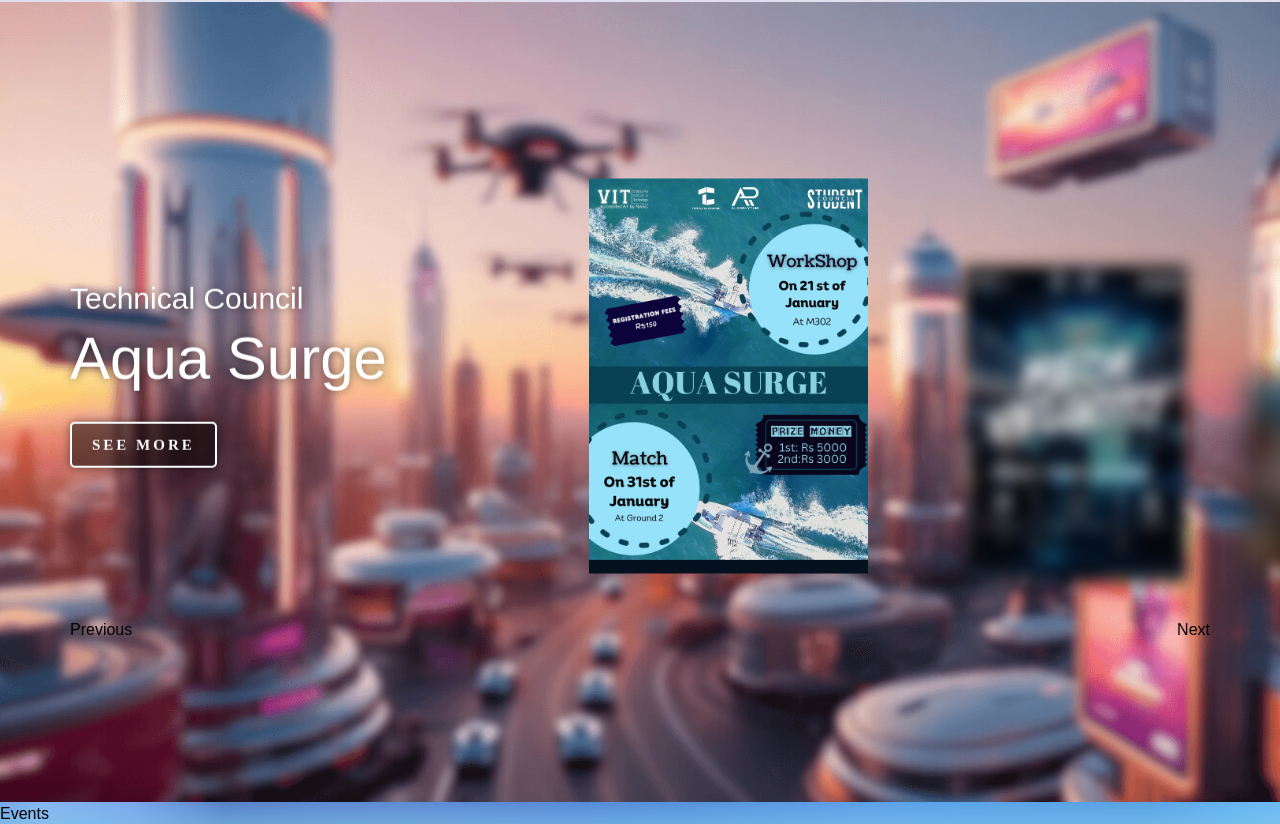
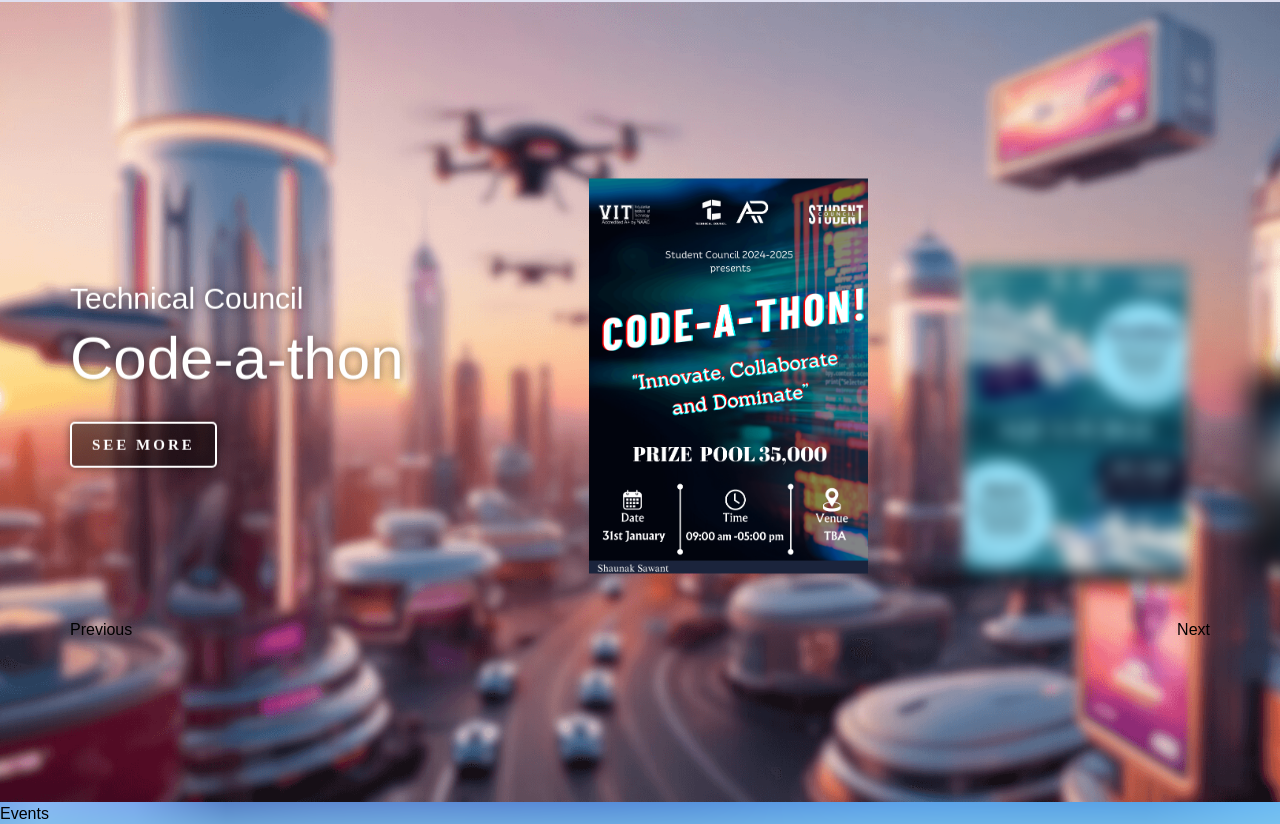
Before and after one commit to rahulambhore21/TechCouncil24-25, a React (Vite) app: page /events in a window 1280 px wide. Shown: the part 577-1401 px from the top of the page. Built offline with nearby package versions, Linux system fonts and the light colour scheme; a web font is replaced by a local one.

Commit message:
final host 01 --minor 04

```diff
--- a/src/components/About.jsx
+++ b/src/components/About.jsx
@@ -29,7 +29,7 @@
   return (
     <div id="about" className="min-h-screen w-screen bg-gray-100">
       <div className="relative mb-8 mt-36 flex flex-col items-center gap-5 px-4">
-        <p className="font-general text-sm uppercase text-blue-600 md:text-[10px]">
+        <p className="font-bold text-sm uppercase text-black md:text-2xl">
           Welcome to Tech Council VIT Mumbai
         </p>
 
--- a/src/components/Slider/eventData.js
+++ b/src/components/Slider/eventData.js
@@ -22,7 +22,16 @@
     "img": robokick,
     "pdf": "/pdf/robokick.pdf",
     "registrationLink": "https://forms.gle/1nhh4uMruDG4Uf8J6"
-  },{
+  },
+  {
+    "title": "Code-a-thon",
+    "description": "An 8-hour software hackathon that pushes developers to their limits. Teams collaborate to craft innovative solutions, fostering creativity, teamwork, and problem-solving in a dynamic coding environment.",
+    "img": codeathon,
+    "pdf": "/pdf/codeathon.pdf",
+    "registrationLink":"https://docs.google.com/forms/d/e/1FAIpQLSdiwJa5y27GlY2qC9nEJ1kRWV3nhujPCBal3rV0ANvaDs2xsQ/viewform?usp=header"
+
+  },
+  {
     "title": "Aqua Surge",
     "description": "Dive into the world of underwater robotics! Teams design and build robots to navigate aquatic challenges, showcasing their engineering skills, creativity, and problem-solving abilities in a thrilling competition.",
     "img": aquasurge,
@@ -50,14 +59,7 @@
     "pdf": "/pdf/groklive.pdf",
     "registrationLink":"https://forms.gle/hMRAqACXHb7KwmRR6"
   },
-  {
-    "title": "Code-a-thon",
-    "description": "An 8-hour software hackathon that pushes developers to their limits. Teams collaborate to craft innovative solutions, fostering creativity, teamwork, and problem-solving in a dynamic coding environment.",
-    "img": codeathon,
-    "pdf": "/pdf/codeathon.pdf",
-    "registrationLink":"https://docs.google.com/forms/d/e/1FAIpQLSdiwJa5y27GlY2qC9nEJ1kRWV3nhujPCBal3rV0ANvaDs2xsQ/viewform?usp=header"
 
-  },
   {
     "title": "Drone Racing",
     "description": "Test your drone's agility and speed in this high-octane race! Participants navigate complex courses with precision, showcasing advanced control and piloting skills in a thrilling competition.",
```
